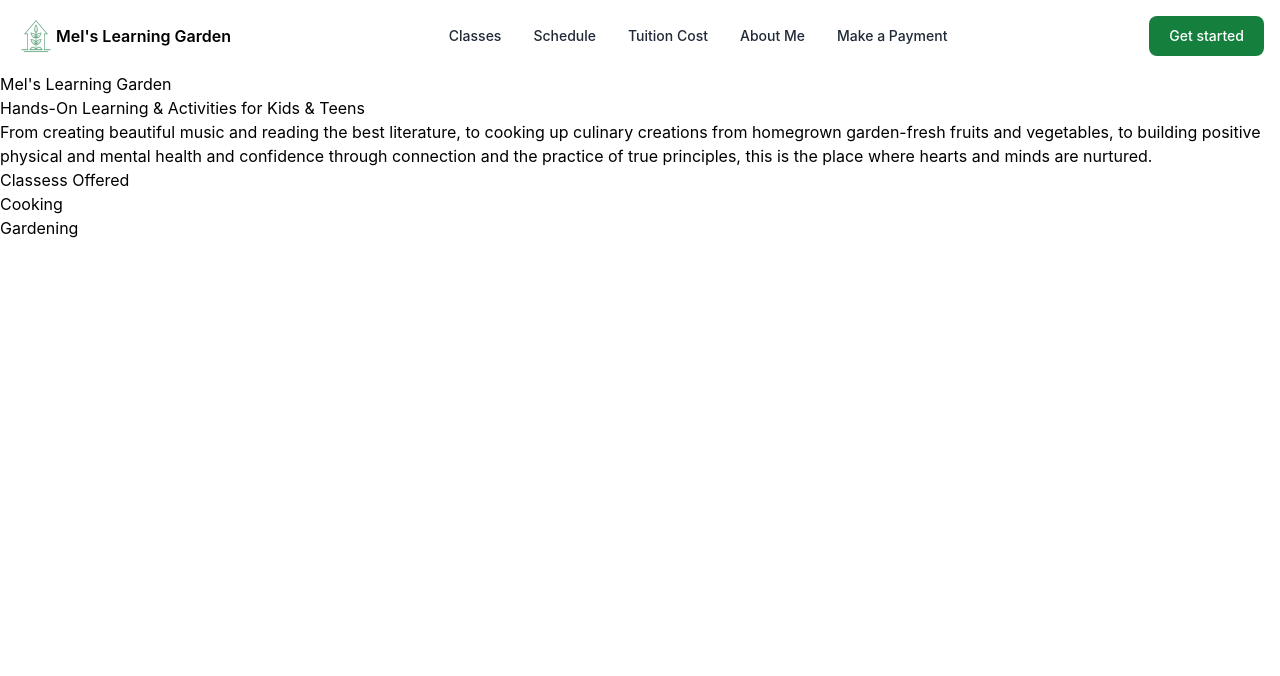
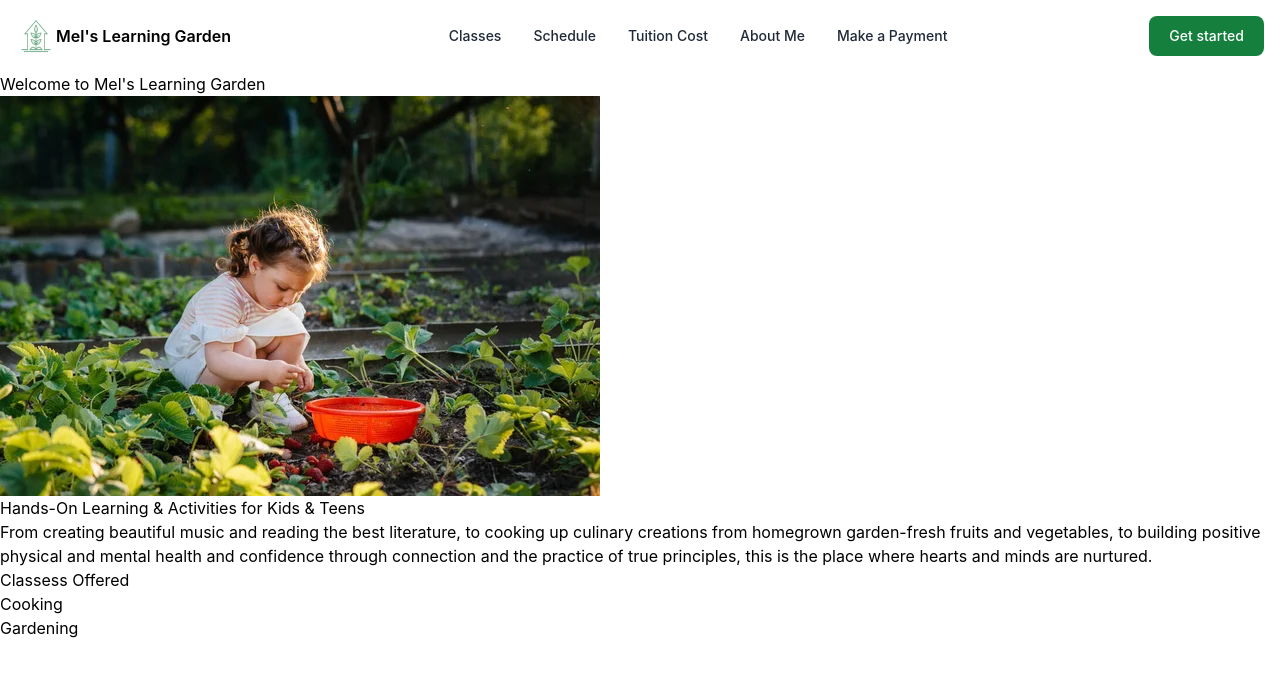
Before and after one commit to Shazammon/melslearninggarden, a React (Create React App) app: page / in a window 1280 px wide. Shown: the top 676 px of the page. Built offline with nearby package versions, Linux system fonts and the light colour scheme.

Commit message:
added image to home page

```diff
--- a/src/components/pages/Home.jsx
+++ b/src/components/pages/Home.jsx
@@ -4,9 +4,13 @@ export default function Home() {
     const classOptions = ['Cooking', 'Gardening']
 
     return (
+      <>
+        <p>Welcome to Mel's Learning Garden</p>
+        <img
 
-      <>
-        <h1>Mel's Learning Garden</h1>
+            src='./gardening_preschool.jpg'
+            alt='preschooler gardening'
+        />
         <h3>Hands-On Learning & Activities for Kids & Teens</h3>
         <p>
           From creating beautiful music and reading the best literature, to
@@ -17,17 +21,13 @@ export default function Home() {
         </p>
         <h2>Classess Offered</h2>
         <ul>
-            {classOptions.map((option) => {
-                return (
-                    <li>
-                        <Link
-                        >
-                            {option}
-
-                        </Link>
-                    </li>
-                )
-            })}
+          {classOptions.map((option) => {
+            return (
+              <li>
+                <Link>{option}</Link>
+              </li>
+            );
+          })}
         </ul>
       </>
     );
```
Also changed, not shown: public/gardening_preschool.jpg (added).
